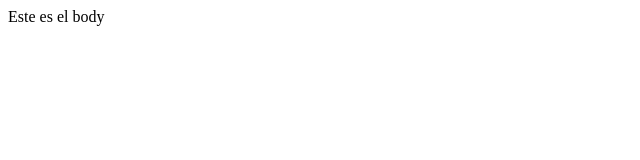
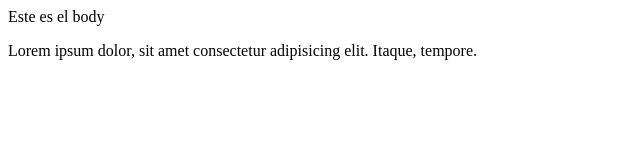
Before and after one commit to Jairos2015/proy_git, a plain HTML site: page index.html in a window 1280 px wide. Shown: the whole page, without its empty margins (0-640 px from the left). Drawn offline with Linux system fonts and the light colour scheme.

Commit message:
Commit: Primera modificación

```diff
--- a/index.html
+++ b/index.html
@@ -8,5 +8,10 @@
 </head>
 <body>
   Este es el body
+  <div class="container">
+    <div class="row">
+      <p>Lorem ipsum dolor, sit amet consectetur adipisicing elit. Itaque, tempore.</p>
+    </div>
+  </div>
 </body>
 </html>
```
